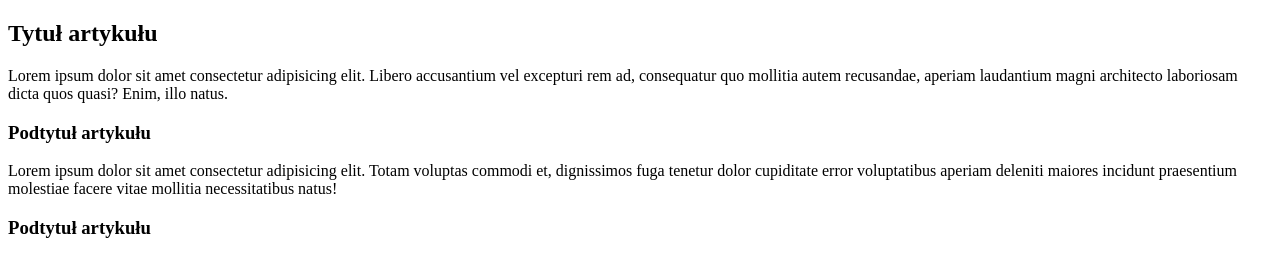
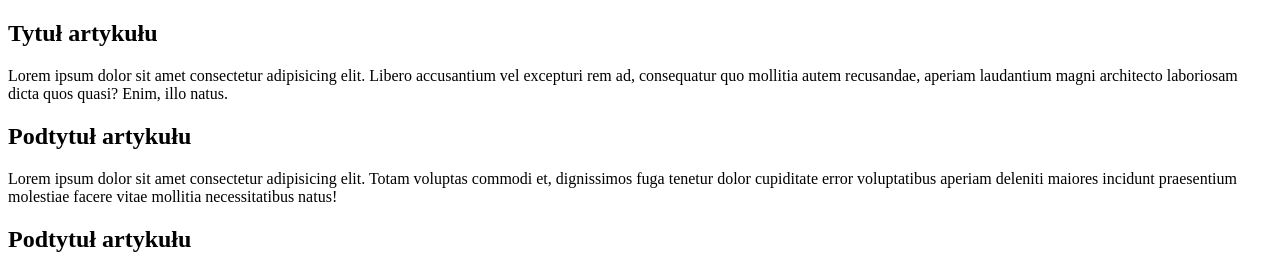
Before and after one commit to LukaszCiepichal/html-zadanie6, a plain HTML site: page index.html in a window 1280 px wide. Shown: the top 259 px of the page. Drawn offline with Linux system fonts and the light colour scheme.

Commit message:
dodanie komentarzy

```diff
--- a/index.html
+++ b/index.html
@@ -8,15 +8,21 @@
 </head>
 <body>
 <article>
+
+    <!-- Główny tytuł-->
     <h1>Tytuł artykułu</h1>
      <p>Lorem ipsum dolor sit amet consectetur adipisicing elit. Libero accusantium vel excepturi rem ad, consequatur quo mollitia autem recusandae, aperiam laudantium magni architecto laboriosam dicta quos quasi? Enim, illo natus.</p>
 
-     <h3>Podtytuł artykułu</h3>
+    <!--Podtytuł -->
+     <h2>Podtytuł artykułu</h2>
      <p>Lorem ipsum dolor sit amet consectetur adipisicing elit. Totam voluptas commodi et, dignissimos fuga tenetur dolor cupiditate error voluptatibus aperiam deleniti maiores incidunt praesentium molestiae facere vitae mollitia necessitatibus natus!</p>
 
-     <h3>Podtytuł artykułu</h3>
+    <!--Podtytuł drugi-->
+     <h2>Podtytuł artykułu</h2>
      <p>Lorem ipsum dolor sit amet, consectetur adipisicing elit. Nam, numquam distinctio quos unde beatae tempora minima eaque itaque nesciunt assumenda voluptates sequi provident aliquam consectetur, odio ut! Magnam, placeat sapiente?
 
+
+    <!--Obrazek-->
     <div><a href="https://ibb.co/k4DDrNg"><img src="https://i.ibb.co/k4DDrNg/21-objawow-bolu-u-psa.jpg" alt="21-objawow-bolu-u-psa" border="0"></a></div>
 </article>
 </body>
```
